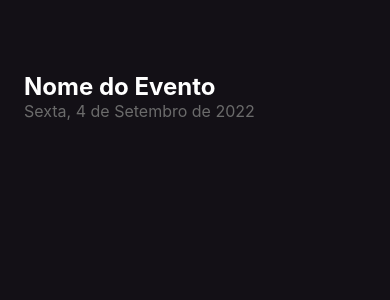
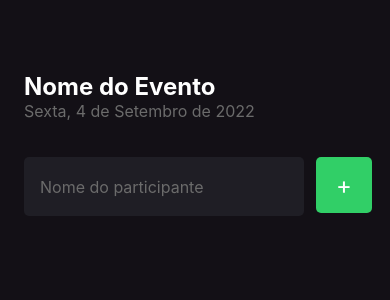
Before and after one commit to Mario-Coxe/ignite, a React Native app: screen / in a window 390 px wide. Shown: the top 300 px of the page. Built offline with nearby package versions, Linux system fonts and the light colour scheme.

Commit message:
refactory: improving the home component and making it more beautiful

```diff
--- a/App.tsx
+++ b/App.tsx
@@ -1,4 +1,4 @@
-import Home from "./src/screens/Home";
+import { Home } from "./src/screens/Home";
 
 export default function App() {
   return <Home />;
--- a/src/screens/Home/index.tsx
+++ b/src/screens/Home/index.tsx
@@ -1,11 +1,26 @@
-import { Text, View } from "react-native";
+import { Text, View, TextInput, TouchableOpacity } from "react-native";
 import { styles } from "./styles";
 
-export default function Home() {
+export function Home() {
+  function hendleParticipantAdd() {
+    console.log("Cliclout");
+  }
+
   return (
     <View style={styles.container}>
       <Text style={styles.eventName}>Nome do Evento</Text>
       <Text style={styles.eventData}>Sexta, 4 de Setembro de 2022</Text>
+
+      <View style={styles.form}>
+        <TextInput
+          style={styles.input}
+          placeholder="Nome do participante"
+          placeholderTextColor={"#6B6B6B"}
+        />
+        <TouchableOpacity style={styles.button} onPress={hendleParticipantAdd}>
+          <Text style={styles.buttonText}> + </Text>
+        </TouchableOpacity>
+      </View>
     </View>
   );
 }
--- a/src/screens/Home/styles.ts
+++ b/src/screens/Home/styles.ts
@@ -16,4 +16,32 @@
     color: "#6B6B6B",
     fontSize: 16,
   },
+  input: {
+    height: 59,
+    backgroundColor: "#1F1E25",
+    borderRadius: 5,
+    color: "#FFF",
+    padding: 16,
+    fontSize: 16,
+    flex: 1,
+    marginRight: 12,
+  },
+  buttonText: {
+    color: "#fff",
+    fontSize: 24,
+  },
+  button: {
+    width: 56,
+    height: 56,
+    borderRadius: 5,
+    backgroundColor: "#31CF67",
+    alignItems: "center",
+    justifyContent: "center",
+  },
+  form: {
+    width: "100%",
+    flexDirection: "row",
+    marginTop: 36,
+    marginBottom: 42,
+  },
 });
```
Lines whose indentation alone changed are shown as unchanged.
